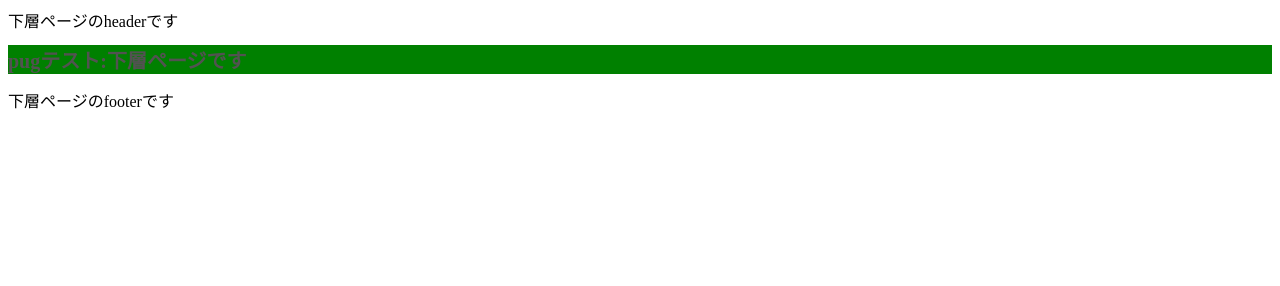
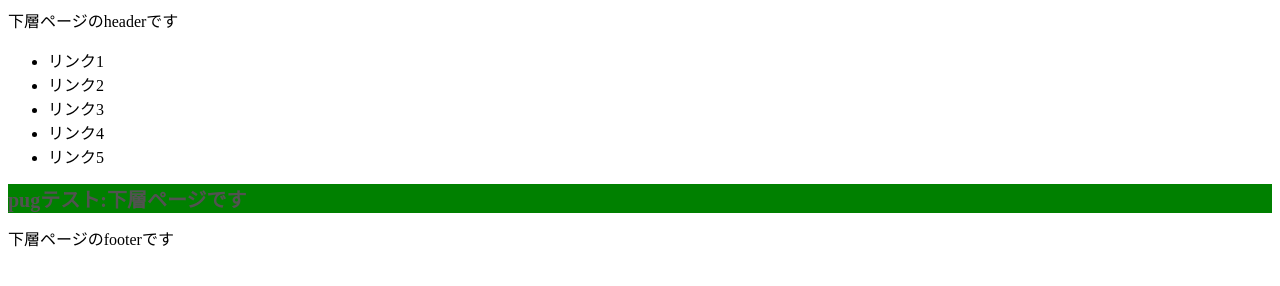
Before and after one commit to Ryota-Ito0730/gulp_lesson, a website: page dev/pug/under.pug in a window 1280 px wide. Drawn offline with nearby package versions, Linux system fonts and the light colour scheme; files that its build step writes are made by us from their sources.

Commit message:
while文を追加

```diff
--- a/dev/pug/parts/_underHeader.pug
+++ b/dev/pug/parts/_underHeader.pug
@@ -1 +1,7 @@
 header 下層ページのheaderです
+  nav
+    - let i = 1
+    ul
+      while i < 6
+        li
+          a= "リンク" + i++
```
Also changed, not shown: dist/index.html, dist/under.html.
